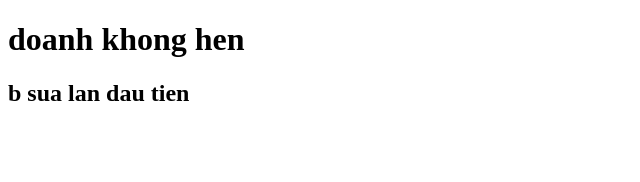
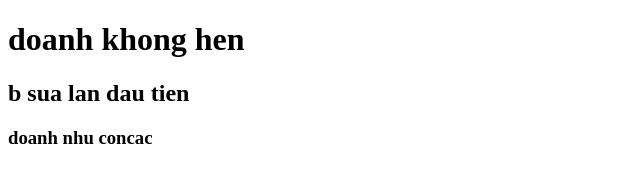
Before and after one commit to doanh-maker/duancuadoanh, a plain HTML site: page index.html in a window 1280 px wide. Shown: the whole page, without its empty margins (0-640 px from the left). Drawn offline with Linux system fonts and the light colour scheme.

Commit message:
doanh sua lan 5

```diff
--- a/index.html
+++ b/index.html
@@ -8,5 +8,6 @@
   <body>
     <h1>doanh khong hen</h1>
     <h2>b sua lan dau tien</h2>
+    <h3>doanh nhu concac</h3>
   </body>
 </html>
```
